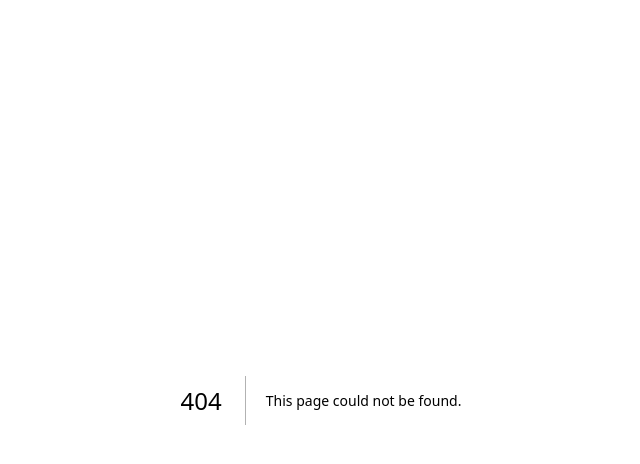
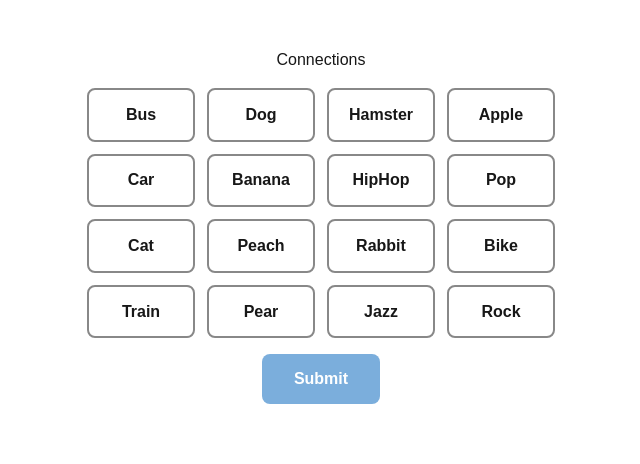
Before and after one commit to CaylinCat/mangodle, a Next.js app in the folder mangodle/: page /mangonections in a window 1280 px wide. Before the commit this address had no page. Shown: the top 464 px of the page, without its empty margins (319-959 px from the left). Built offline with nearby package versions, Linux system fonts and the light colour scheme.

Commit message:
mangonections beginnings

```diff
--- /dev/null
+++ b/mangodle/src/app/mangonections/page.module.css
@@ -0,0 +1,88 @@
+.container {
+  max-width: 500px;
+  margin: 2rem auto;
+  padding: 1rem;
+  text-align: center;
+  font-family: Arial, sans-serif;
+}
+
+.title {
+  margin-bottom: 1rem;
+}
+
+.grid {
+  display: grid;
+  grid-template-columns: repeat(4, 1fr);
+  gap: 0.75rem;
+  margin-bottom: 1rem;
+}
+
+.wordButton {
+  padding: 0.8rem 1rem;
+  border: 2px solid #888;
+  border-radius: 8px;
+  background-color: white;
+  cursor: pointer;
+  font-weight: 600;
+  transition: background-color 0.3s, border-color 0.3s;
+  user-select: none;
+  outline: none;
+}
+
+.wordButton:hover:not(:disabled) {
+  border-color: #444;
+}
+
+.selected {
+  border-color: #007bff;
+  background-color: #cce5ff;
+}
+
+.correct {
+  border-color: #28a745;
+  background-color: #d4edda;
+  cursor: default;
+}
+
+.submitButton {
+  padding: 0.8rem 2rem;
+  font-size: 1rem;
+  border-radius: 8px;
+  background-color: #007bff;
+  border: none;
+  color: white;
+  cursor: pointer;
+  font-weight: bold;
+  transition: background-color 0.3s;
+}
+
+.submitButton:disabled {
+  background-color: #7baedc;
+  cursor: not-allowed;
+}
+
+.submitButton:not(:disabled):hover {
+  background-color: #0056b3;
+}
+
+/* Jump animation */
+@keyframes jump {
+  0% { transform: translateY(0); }
+  50% { transform: translateY(-12px); }
+  100% { transform: translateY(0); }
+}
+
+.jump {
+  animation: jump 0.2s ease;
+}
+
+/* Shake animation */
+@keyframes shake {
+  0%, 100% { transform: translateX(0); }
+  20%, 60% { transform: translateX(-8px); }
+  40%, 80% { transform: translateX(8px); }
+}
+
+.shakeIncorrect {
+  animation: shake 0.4s ease;
+}
--- /dev/null
+++ b/mangodle/src/app/mangonections/page.tsx
@@ -0,0 +1,124 @@
+'use client';
+
+import { useEffect, useState } from 'react';
+import styles from './page.module.css';
+
+// Fixed category colors (yellow, green, blue, purple)
+const CATEGORY_COLORS: Record<number, string> = {
+  0: '#FFD700',
+  1: '#90EE90',
+  2: '#ADD8E6',
+  3: '#D8BFD8',
+};
+
+// Example game data (no color inside)
+const solutionGroups = [
+  { category: 'Fruits', words: ['Apple', 'Banana', 'Pear', 'Peach'] },
+  { category: 'Pets', words: ['Dog', 'Cat', 'Rabbit', 'Hamster'] },
+  { category: 'Vehicles', words: ['Car', 'Bus', 'Bike', 'Train'] },
+  { category: 'Genres', words: ['Jazz', 'Rock', 'Pop', 'HipHop'] },
+];
+
+const allWords = solutionGroups.flatMap(g => g.words).sort(() => Math.random() - 0.5);
+
+export default function ConnectionsGame() {
+  const [selected, setSelected] = useState<string[]>([]);
+  const [foundGroups, setFoundGroups] = useState<typeof solutionGroups>([]);
+  const [feedback, setFeedback] = useState<'correct' | 'incorrect' | null>(null);
+
+  // Which word index is currently jumping
+  const [jumpIndex, setJumpIndex] = useState<number | null>(null);
+  // Whether all selected are shaking
+  const [isShakingAll, setIsShakingAll] = useState(false);
+
+  const toggleWord = (word: string) => {
+    setSelected(prev =>
+      prev.includes(word) ? prev.filter(w => w !== word) : [...prev, word]
+    );
+  };
+
+  const checkSelection = () => {
+    const group = solutionGroups.find(
+      g => g.words.every(w => selected.includes(w)) && selected.length === 4
+    );
+
+    if (group && !foundGroups.includes(group)) {
+      setFoundGroups([...foundGroups, group]);
+      setFeedback('correct');
+      setSelected([]);
+    } else {
+      setFeedback('incorrect');
+      setJumpIndex(0);  // start jumping from first selected
+      setIsShakingAll(false);
+    }
+  };
+
+  // Sequence the jumps one by one, then shake all
+  useEffect(() => {
+    if (jumpIndex === null) return;
+
+    if (jumpIndex < selected.length) {
+      const timer = setTimeout(() => {
+        setJumpIndex(jumpIndex + 1);
+      }, 350); // duration of jump animation + small buffer
+      return () => clearTimeout(timer);
+    } else {
+      // After last jump, start shaking all for 600ms, then clear
+      setIsShakingAll(true);
+      const timer = setTimeout(() => {
+        setIsShakingAll(false);
+        setFeedback(null);
+        setSelected([]);
+        setJumpIndex(null);
+      }, 600);
+      return () => clearTimeout(timer);
+    }
+  }, [jumpIndex, selected.length]);
+
+  const getWordColor = (word: string): string | null => {
+    const index = foundGroups.findIndex(g => g.words.includes(word));
+    return index !== -1 ? CATEGORY_COLORS[index] : null;
+  };
+
+  return (
+    <div className={styles.container}>
+      <h1 className={styles.title}>Connections</h1>
+      <div className={styles.grid}>
+        {allWords.map((word, i) => {
+          const isSelected = selected.includes(word);
+          const color = getWordColor(word);
+
+          // For jumping: word is jumping if index matches jumpIndex - 1 (because jumpIndex increments after jump)
+          const isJumping = jumpIndex !== null && selected[jumpIndex] === word;
+          // Shake all selected words together
+          const isShaking = isShakingAll && isSelected;
+
+          return (
+            <button
+              key={word}
+              className={`
+                ${styles.wordButton}
+                ${isSelected ? styles.selected : ''}
+                ${isJumping ? styles.jump : ''}
+                ${isShaking ? styles.shakeIncorrect : ''}
+                ${feedback === 'correct' ? styles.correct : ''}
+              `}
+              onClick={() => toggleWord(word)}
+              style={{ backgroundColor: color || '' }}
+              disabled={!!color}
+            >
+              {word}
+            </button>
+          );
+        })}
+      </div>
+      <button
+        className={styles.submitButton}
+        onClick={checkSelection}
+        disabled={selected.length !== 4}
+      >
+        Submit
+      </button>
+    </div>
+  );
+}
--- a/mangodle/src/app/page.tsx
+++ b/mangodle/src/app/page.tsx
@@ -18,6 +18,9 @@ export default function Home() {
         <li>
           <Link href="/mands">Play Mands</Link>
         </li>
+        <li>
+          <Link href="/mangonections">Play Mangonections</Link>
+        </li>
       </ul>
     </main>
   );
```
